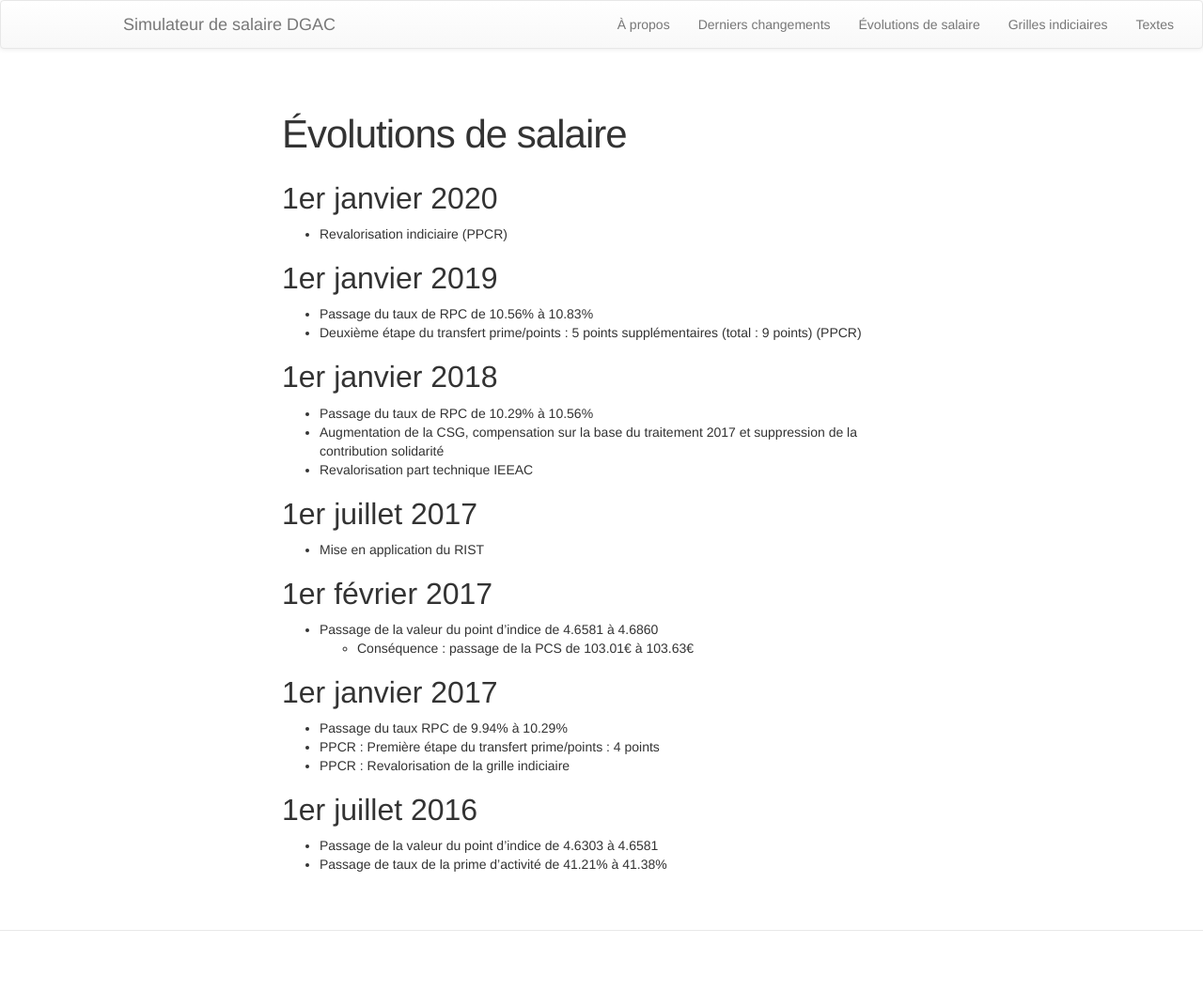
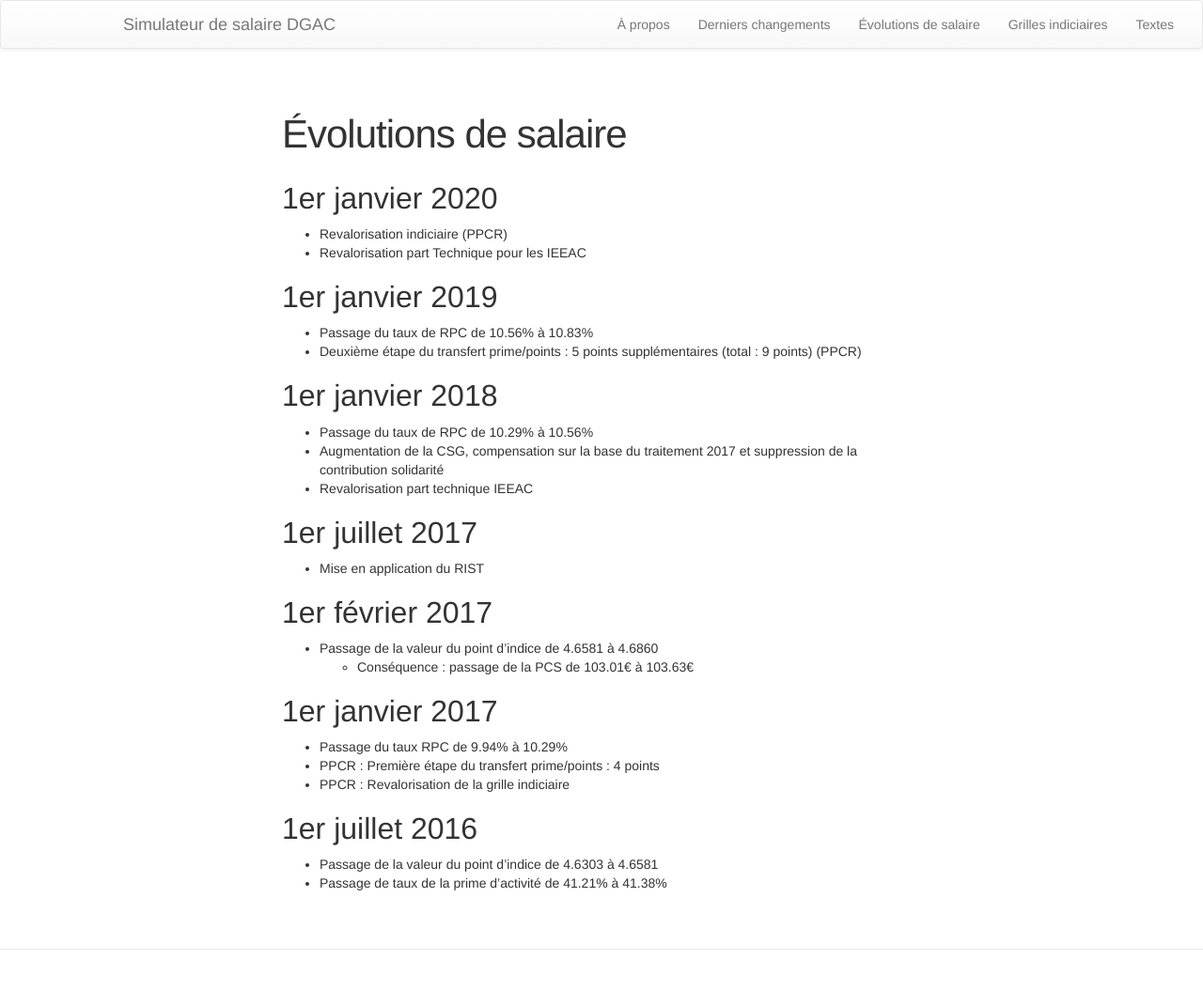
Before and after one commit to DGAC/simupaye, a Jekyll site: the page built from evolutions.md, in a window 1280 px wide. Shown: the whole page at 94% size. Built offline with Jekyll 4.4.1, drawn with Linux system fonts in a browser that asks for light colours.

Commit message:
Correction evolutions

```diff
--- a/evolutions.md
+++ b/evolutions.md
@@ -7,6 +7,7 @@ permalink: /evolutions/
 ## 1er janvier 2020
 
 * Revalorisation indiciaire (PPCR)
+* Revalorisation part Technique pour les IEEAC
 
 ## 1er janvier 2019
 
```
